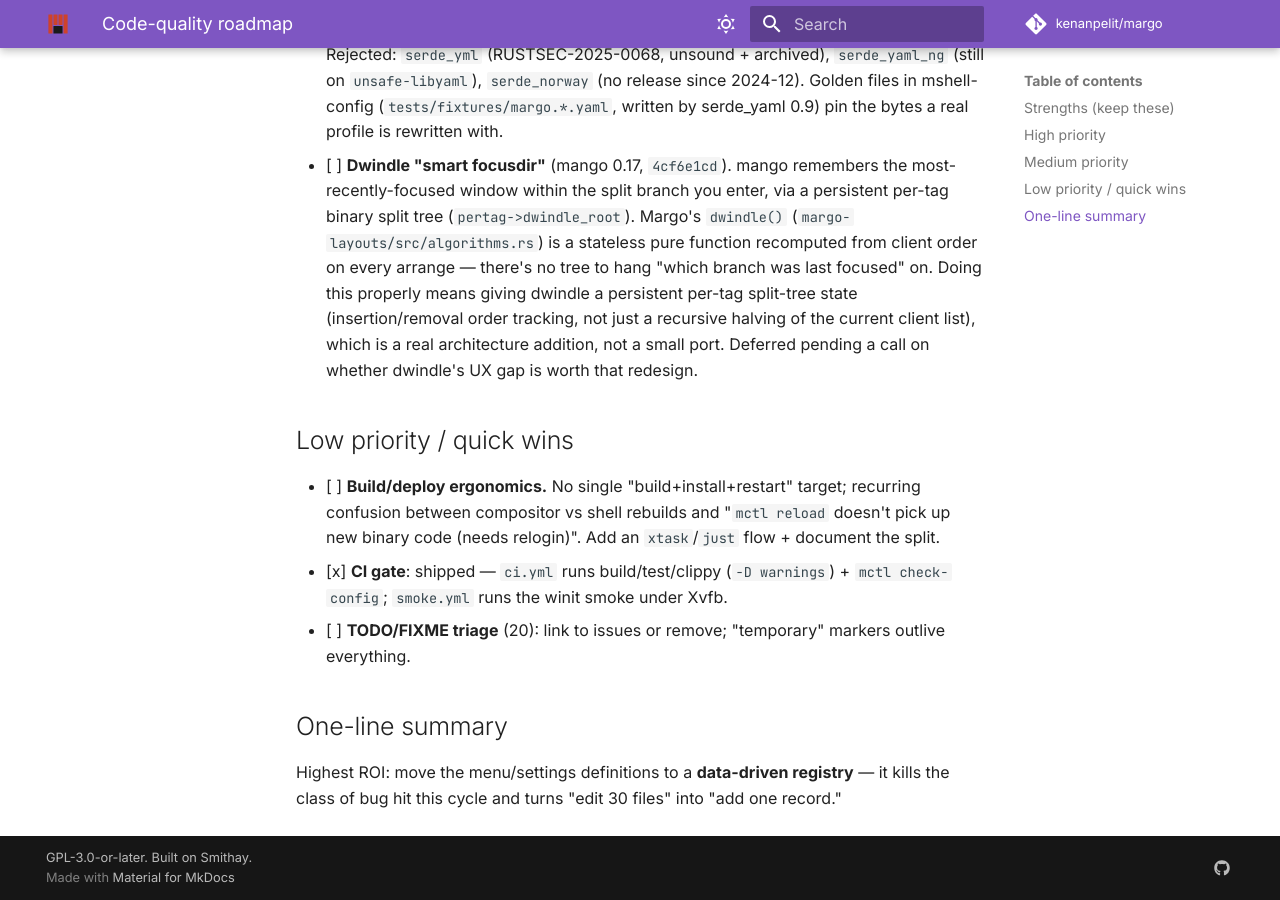
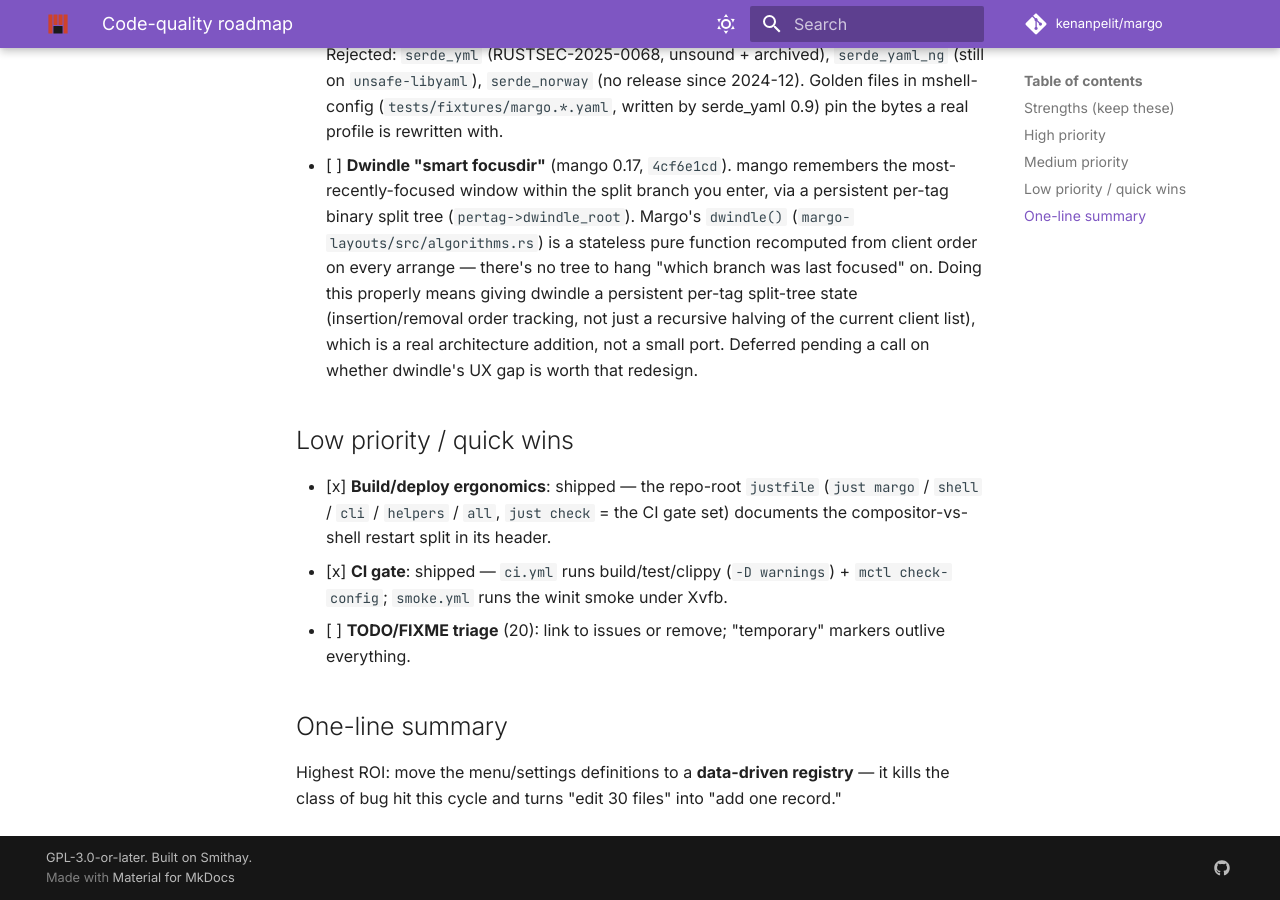
Before and after one commit to kenanpelit/margo, an MkDocs documentation site: the page built from docs/code-quality-roadmap.md, in a window 1280 px wide and 900 px high, scrolled down 3579 px. Built offline with MkDocs 1.6.1 and Material for MkDocs 9.7.7, drawn with Linux system fonts in a browser that asks for light colours; comment, search, counter and statistics services are not loaded.

Commit message:
fix(justfile): make `just check` match CI and `just all` install everything
`just check` claimed to be "the exact pre-push CI gate set" but ran
without --locked and skipped the gate self-tests CI runs
(test-panic-baseline-guard, test-file-size-gate,
test-retire-old-sync-variables). So a lock drift or a broken gate passed
locally and failed in CI. It now runs the steps of ci.yml's check job in
CI order, with --locked: the new install-parity and Arch-install tests,
and the completion drift check (after building mctl/mshellctl/mdots).
The comment names the CI jobs it does not run.

`just all` installed only margo, mshell, the five CLI tools, mdots and
mtune. A dev install left mlock, mlogind, mgreet, mkeys, mvpn, mpower,
mtm, mvisual, mlayout, mwizard, mshellshare, start-margo and margo-portal
at the packaged version, so the session ran mixed builds. A new
`helpers` recipe builds those in the PKGBUILD's build groups and
installs them; `all` depends on it. install-parity.sh now also fails
when the justfile misses a packaged binary (the self-test has a case for
that). `just shell` now builds with --features wasm-plugins, as the
package does. Before, a dev install dropped the WASM plugin panels.

Docs: the Cargo.toml members comment said 33 helper crates (there are
35). The code-quality roadmap still listed the build/deploy target as
open, though the justfile ships it.

Not changed: the panic ratchet already skips vendor/'s 19 matches. All
of them are in #[cfg(test)] code, and excluding vendor/, fuzz/ and
mplugin-sdk/ leaves the count at 424. Excluding vendor/ would only hide
future panics in vendored code that ships inside mshell.

Co-Authored-By: Claude Opus 5.5 <noreply@anthropic.com>

```diff
--- a/Cargo.toml
+++ b/Cargo.toml
@@ -24,7 +24,7 @@ members = [
     "mwizard",
     "start-margo",
     # Shell — port of OkShell. 3 binaries (mshell, mshellctl,
-    # mshellshare) + 33 helper crates under mshell-crates/
+    # mshellshare) + 35 helper crates under mshell-crates/
     # (scripts/crate-table.sh lists them).
     "mshell",
     "mshellctl",
--- a/docs/code-quality-roadmap.md
+++ b/docs/code-quality-roadmap.md
@@ -158,10 +158,9 @@ files, and overlapping feature mechanisms.**
 
 ## Low priority / quick wins
 
-- [ ] **Build/deploy ergonomics.** No single "build+install+restart" target;
-  recurring confusion between compositor vs shell rebuilds and "`mctl reload`
-  doesn't pick up new binary code (needs relogin)". Add an `xtask`/`just`
-  flow + document the split.
+- [x] **Build/deploy ergonomics**: shipped — the repo-root `justfile`
+  (`just margo` / `shell` / `cli` / `helpers` / `all`, `just check` = the CI
+  gate set) documents the compositor-vs-shell restart split in its header.
 - [x] **CI gate**: shipped — `ci.yml` runs build/test/clippy (`-D warnings`) +
   `mctl check-config`; `smoke.yml` runs the winit smoke under Xvfb.
 - [ ] **TODO/FIXME triage** (20): link to issues or remove; "temporary" markers
```
Also changed, not shown: 3 other files.
